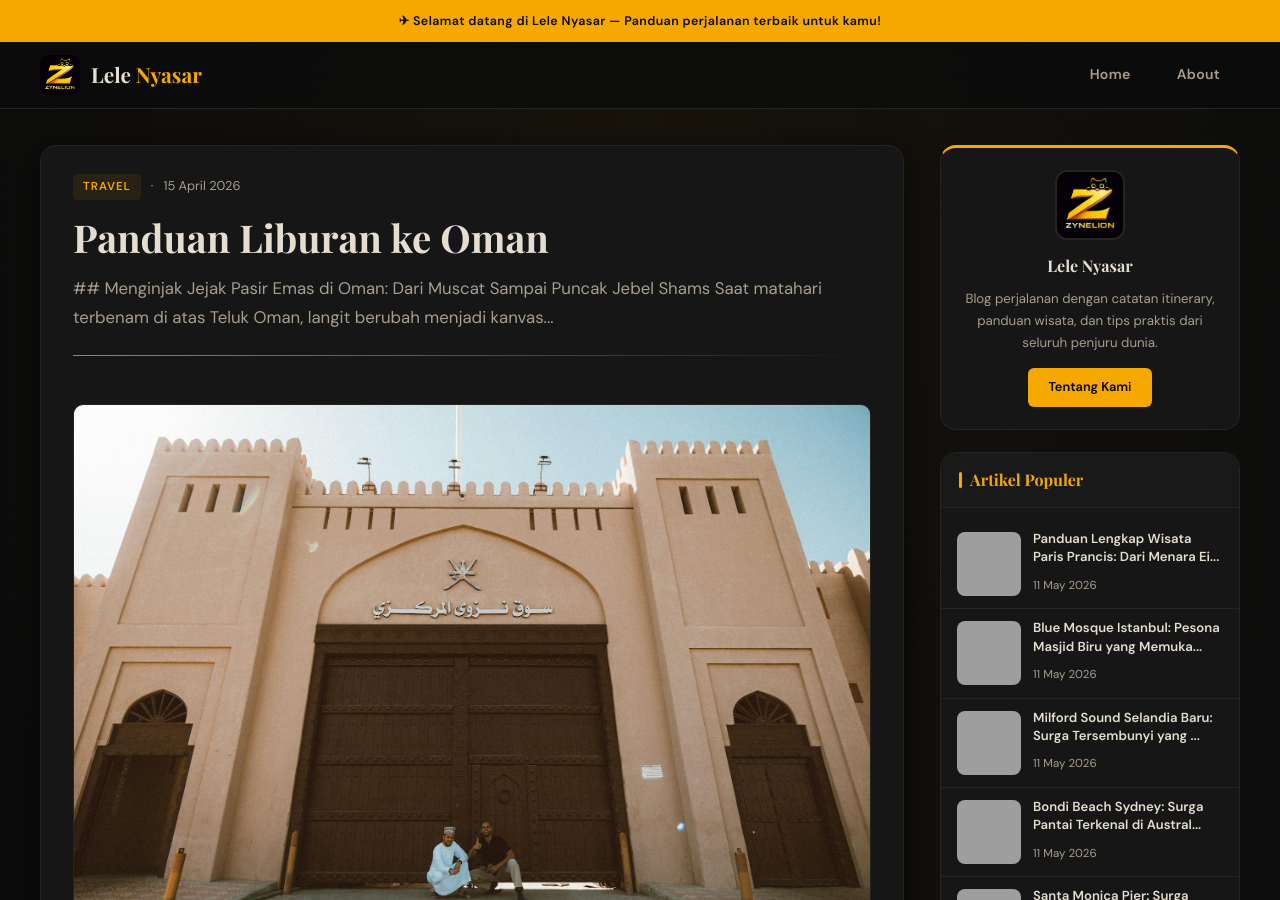
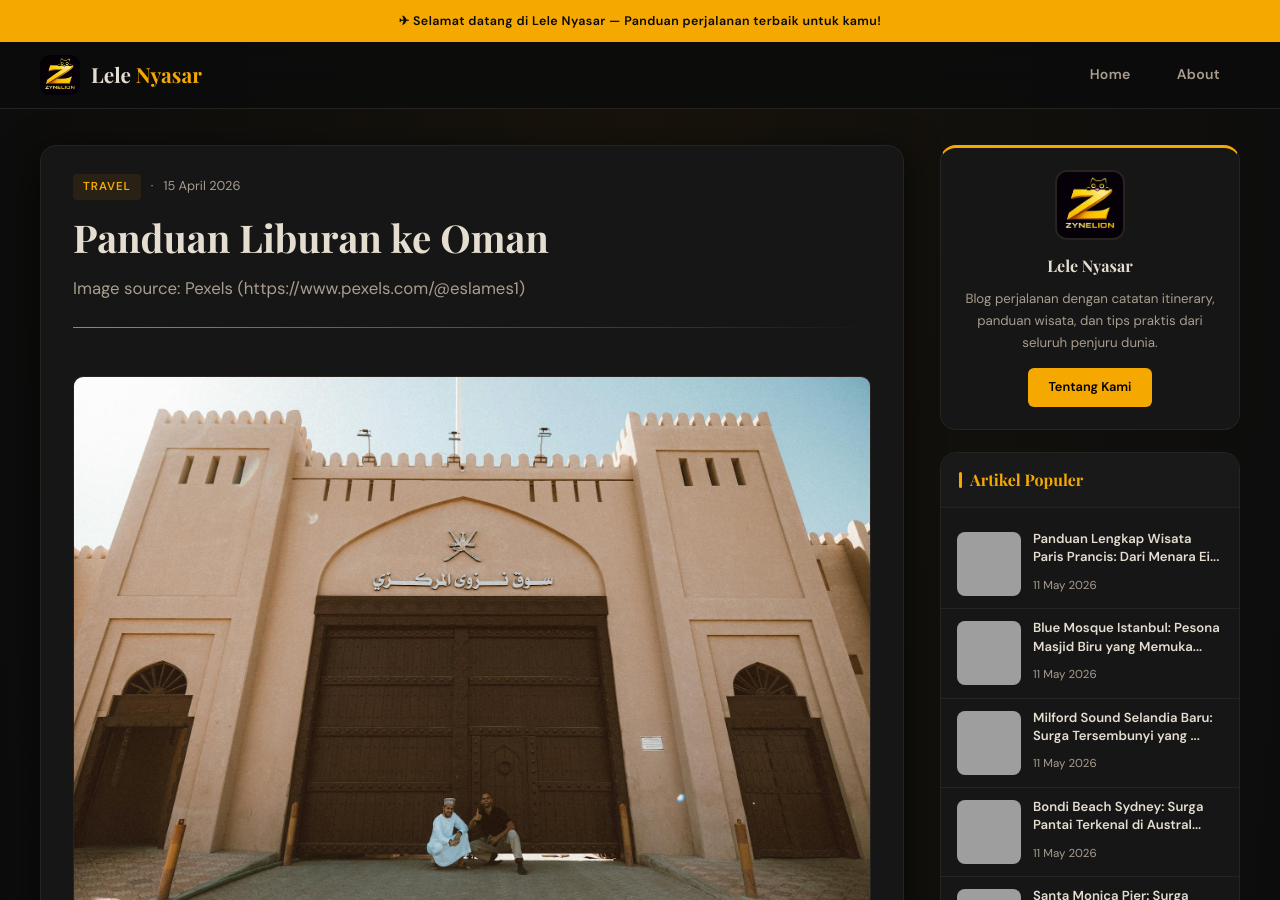
Before and after one commit to vwebe/lele, a Jekyll site: the page built from _posts/2026-04-15-panduan-liburan-ke-oman.md, in a window 1280 px wide and 900 px high. Built offline with Jekyll 4.4.1, drawn with Linux system fonts in a browser that asks for light colours; some web fonts are replaced; grey boxes are pictures that could not be loaded.

Commit message:
Fix SEO meta source: _posts/2026-04-15-panduan-liburan-ke-oman.md

```diff
--- a/_posts/2026-04-15-panduan-liburan-ke-oman.md
+++ b/_posts/2026-04-15-panduan-liburan-ke-oman.md
@@ -1,16 +1,21 @@
 ---
 layout: post
 title: "Panduan Liburan ke Oman"
+seo_title: "Panduan Liburan ke Oman"
+keyword: "panduan liburan ke oman"
 date: 2026-04-15 12:30:00 +0700
-categories: [travel]
-image: "/assets/images/auto/panduan-liburan-ke-oman.jpg"
-seo_title: "Panduan Liburan ke Oman"
-description: "## Menginjak Jejak Pasir Emas di Oman: Dari Muscat Sampai Puncak Jebel Shams Saat matahari terbenam di atas Teluk Oman, langit berubah menjadi kanvas..."
-excerpt: "## Menginjak Jejak Pasir Emas di Oman: Dari Muscat Sampai Puncak Jebel Shams Saat matahari terbenam di atas Teluk Oman, langit berubah menjadi kanvas..."
-keywords: "panduan liburan ke oman, panduan liburan oman, travel, wisata panduan liburan oman, panduan panduan liburan oman, tips panduan liburan oman"
-image_alt: "Panduan Liburan ke Oman"
+last_modified_at: 2026-05-12 17:37:22 +0700
+sitemap: true
 robots: "index, follow, max-snippet:-1, max-image-preview:large, max-video-preview:-1"
 googlebot: "index, follow, max-snippet:-1, max-image-preview:large, max-video-preview:-1"
+categories: ["travel"]
+tags: ["travel"]
+description: "Image source: Pexels (https://www.pexels.com/@eslames1)"
+excerpt: "Image source: Pexels (https://www.pexels.com/@eslames1)"
+keywords: "travel, liburan, oman, wisata liburan oman, panduan liburan oman, tips liburan oman"
+image: "/assets/images/auto/panduan-liburan-ke-oman.jpg"
+image_alt: "Panduan Liburan ke Oman"
+seo_fixed_source: "sheet_keyword_h2p_v1"
 ---
 
 <img src="{{ "assets/images/auto/panduan-liburan-ke-oman.jpg" | relative_url }}" alt="Panduan Liburan ke Oman" loading="lazy" decoding="async">
```
